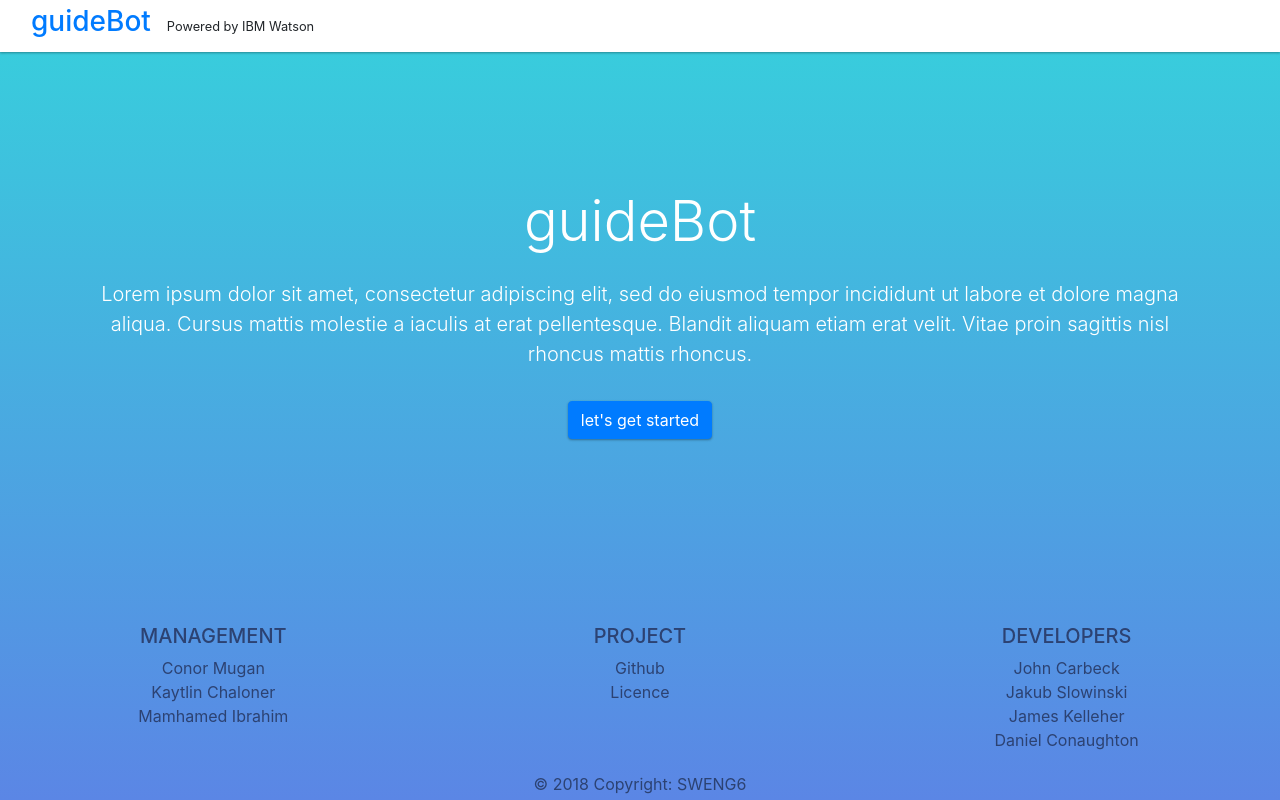
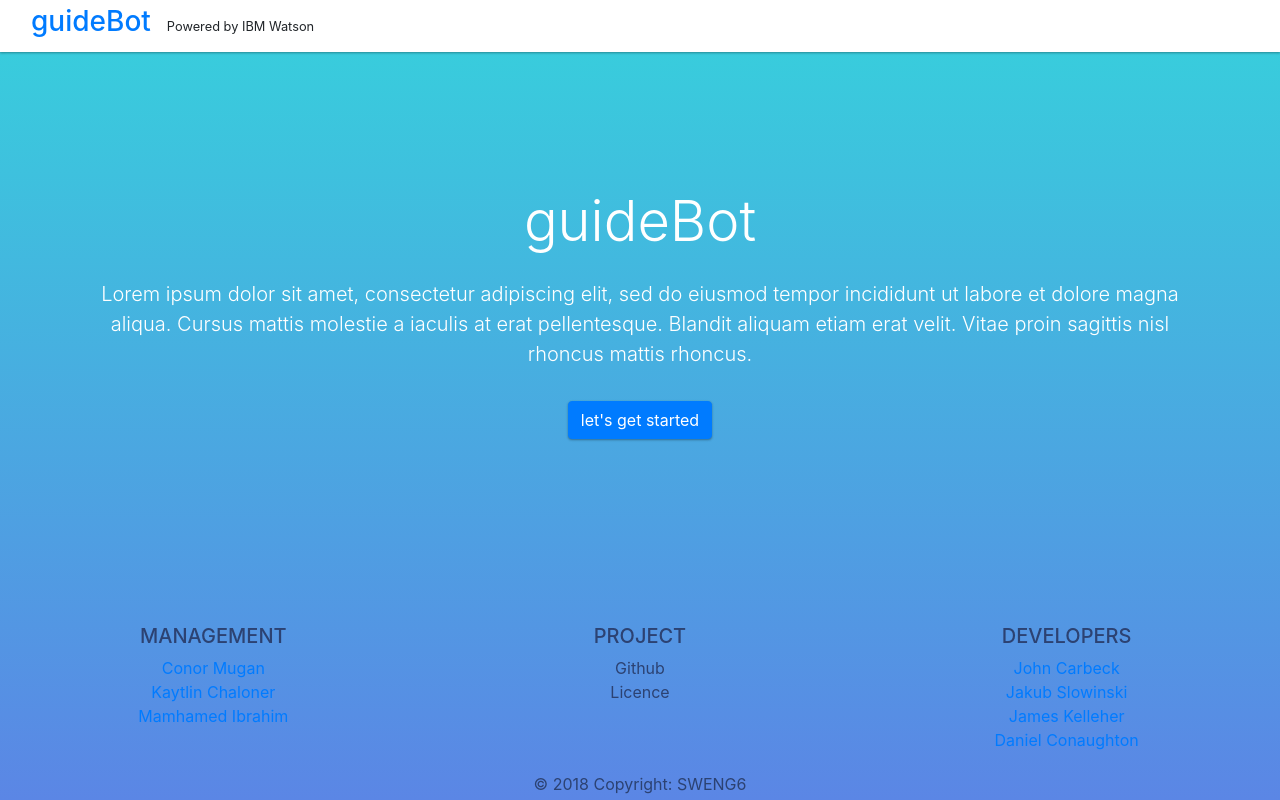
Before and after one commit to jdcarbeck/guideBot, an Angular app in the folder guideBot/: page / in a window 1280 px wide. Built offline with nearby package versions, Linux system fonts and the light colour scheme.

Commit message:
Add files via upload

```diff
--- a/guideBot/src/app/footer/footer.component.html
+++ b/guideBot/src/app/footer/footer.component.html
@@ -4,9 +4,9 @@
       <div class="col-sm-4">
         <h5 class="text-uppercase">Management</h5>
         <ul class="list-unstyled">
-          <li><a>Conor Mugan</a></li>
-          <li><a>Kaytlin Chaloner</a></li>
-          <li><a>Mamhamed Ibrahim</a></li>
+          <li><a href="https://www.github.com/conorm16">Conor Mugan</a></li>
+          <li><a href="https://www.github.com/kaytlinchal">Kaytlin Chaloner</a></li>
+          <li><a href="https://www.github.com/maibrahi">Mamhamed Ibrahim</a></li>
         </ul>
       </div>
       <div class="col-sm-4">
@@ -19,10 +19,10 @@
       <div class="col-sm-4">
         <h5 class="text-uppercase">Developers</h5>
         <ul class="list-unstyled">
-          <li><a>John Carbeck</a></li>
-          <li><a>Jakub Slowinski</a></li>
-          <li><a>James Kelleher</a></li>
-          <li><a>Daniel Conaughton</a></li>
+          <li><a href="https://www.github.com/jdcarbeck">John Carbeck</a></li>
+          <li><a href="https://www.github.com/sickfila">Jakub Slowinski</a></li>
+          <li><a href="https://www.github.com/sickfila">James Kelleher</a></li>
+          <li><a href="https://www.github.com/dconnaughton">Daniel Conaughton</a></li>
         </ul>
       </div>
     </div>
```
